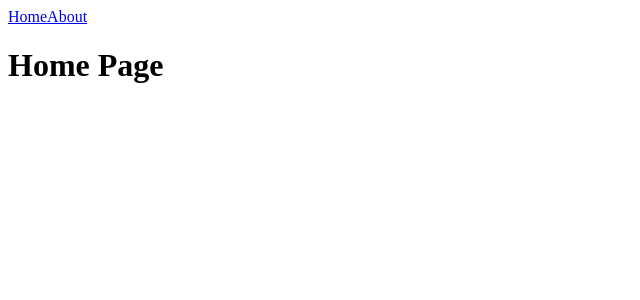
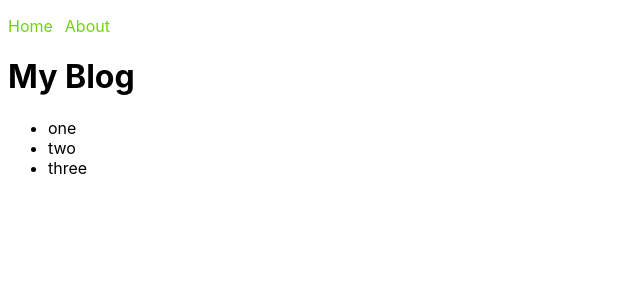
Before and after one commit to kewilliams92/next-blog, a Next.js app: page / in a window 1280 px wide. Shown: the top 300 px of the page, without its empty margins (0-640 px from the left). Built offline with nearby package versions, Linux system fonts and the light colour scheme.

Commit message:
added Icon and updated NavBar component

```diff
--- a/components/NavBar.js
+++ b/components/NavBar.js
@@ -1,16 +1,31 @@
-import Link from "next/link"
+import Link from "next/link";
 
-function NavBar(){
-    return (
-        <div>
-            <Link href="/">
-                Home
-            </Link>
-            <Link href="/about">
-                About
-            </Link>
-        </div>
-    )
+function NavBar() {
+  return (
+    <nav className="NavBar">
+      <ul>
+        <li>
+          <Link href="/">Home</Link>
+        </li>
+        <li>
+          <Link href="/about">About</Link>
+        </li>
+      </ul>
+      <style jsx>{`
+        ul {
+            list-style: none;
+            padding: 0;
+        }
+        li {
+            display: inline;
+        }
+
+        li:not(:first-child){
+            margin-left: 0.75rem;
+        }
+      `}</style>
+    </nav>
+  );
 }
 
-export default NavBar
+export default NavBar;
--- /dev/null
+++ b/pages/_app.js
@@ -0,0 +1,19 @@
+import NavBar from '../components/NavBar'
+import Head from 'next/head'
+import "../styles/globals.css"
+
+function App({ Component, pageProps}){
+    return(
+        <>
+        <Head>
+            <link rel="icon" href="/icons/favicon.ico" />
+        </Head>
+        <header>
+          <NavBar />
+        </header>
+        <Component {...pageProps} />
+      </>
+    )
+}
+
+export default App
--- a/pages/index.js
+++ b/pages/index.js
@@ -1,15 +1,20 @@
+import Head from "next/head";
 import Link from "next/link";
-import NavBar from "../components/NavBar";
 
 function HomePage() {
   console.log("Home Page rendered");
   return (
     <>
-      <header>
-        <NavBar />
-      </header>
+        <Head>
+            <title>My Blog</title>
+        </Head>
       <main>
-        <h1>Home Page</h1>
+        <h1>My Blog</h1>
+        <ul>
+            <li> one </li>
+            <li> two </li>
+            <li> three </li>
+        </ul>
       </main>
     </>
   );
--- /dev/null
+++ b/styles/globals.css
@@ -0,0 +1,12 @@
+body {
+    font-family: 'Inter', sans-serif;
+}
+
+a {
+    color: #71d40d;
+    text-decoration: none;
+}
+
+a:focus, a:hover {
+    text-decoration: underline;
+}
```
Also changed, not shown: pages/about.js (+4 -4 lines), public/robots.txt (added), 1 other file (tests, documents, lock files or other folders).
